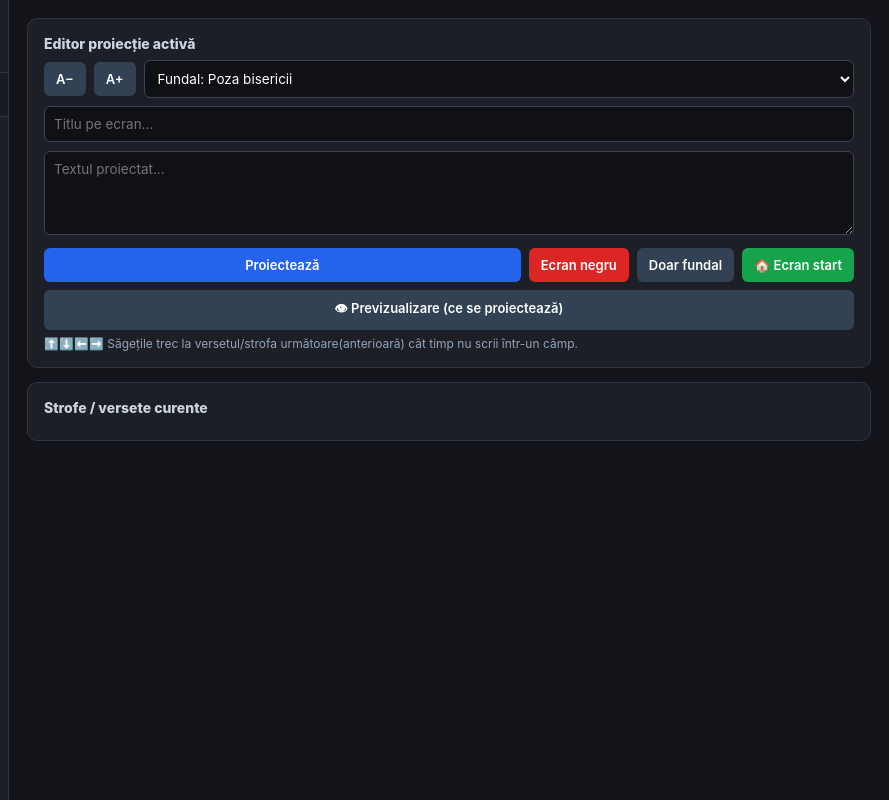
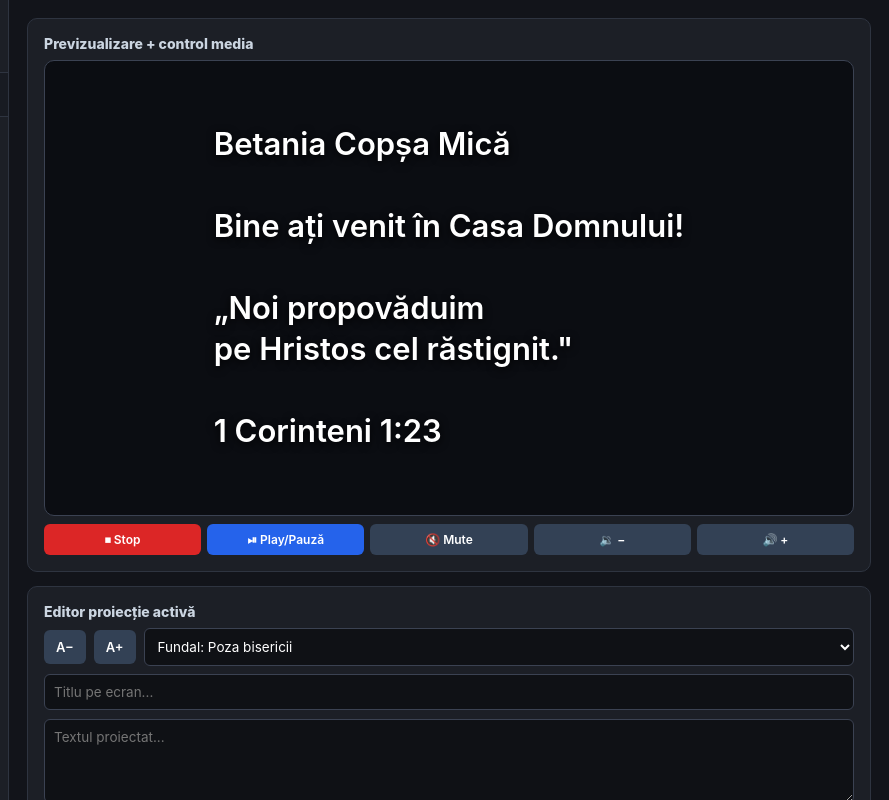
Before and after one commit to studentamericanuniversity-netizen/biserica-display, an Electron app: page control.html in a window 1280 px wide. Shown: the full height of the page, 391-1280 px from the left. Drawn offline with Linux system fonts and the light colour scheme; no server answers.

Commit message:
v1.2.5: proiectie fullscreen permanent, previzualizare live in panou cu control media (stop/play/pauza/mute/volum), fundal poza tot vizibil cu gradient, mute

```diff
--- a/control.html
+++ b/control.html
@@ -39,6 +39,12 @@
     .row select, .row input { flex:1; }
     select.sel { flex:1; }
     .color-dot { width:34px; padding:2px; height:34px; border:1px solid #3b4252; background:#0f1115; }
+    /* Previzualizare in panel */
+    #previewBox { width:100%; aspect-ratio:16/9; background:#000; border:1px solid #3b4252; border-radius:10px; overflow:hidden; position:relative; }
+    #prevStage { position:absolute; inset:0; display:flex; align-items:center; justify-content:center; padding:10px; }
+    #prevText { color:#fff; white-space:pre-line; text-align:center; max-width:97%; line-height:1.32; font-weight:600; text-shadow:0 2px 8px rgba(0,0,0,.95); }
+    .row-ctl { display:flex; gap:6px; margin-top:8px; }
+    .row-ctl button { flex:1; font-size:12px; padding:8px 6px; }
     hr.sep { border:none; border-top:1px solid var(--border); margin:14px 0; }
     .grid3 { display:grid; grid-template-columns:1fr 1fr 1fr; gap:6px; }
     .hl { color:#60a5fa; }
@@ -209,6 +215,20 @@ text normal pe o linie..."></textarea>
   <!-- ================= MAIN ================= -->
   <div class="main" style="flex:1; display:flex; flex-direction:column; overflow-y:auto; padding:18px; gap:14px;">
     <div style="background:var(--panel); border:1px solid var(--border); border-radius:10px; padding:16px;">
+      <div class="sec-title" style="margin-top:0;">Previzualizare + control media</div>
+      <div id="previewBox">
+        <div id="prevStage"><div id="prevText">…</div></div>
+      </div>
+      <div class="row-ctl">
+        <button class="btn-d" onclick="mediaCmd('stop')" title="Oprește și revino la ecranul de start">⏹ Stop</button>
+        <button class="btn-p" onclick="mediaCmd('toggle')" title="Play / Pauză">⏯ Play/Pauză</button>
+        <button class="btn-m" onclick="mediaCmd('mute')" title="Sunet pornit/oprit">🔇 Mute</button>
+        <button class="btn-m" onclick="mediaCmd('vol-down')" title="Volum mai mic">🔉 −</button>
+        <button class="btn-m" onclick="mediaCmd('vol-up')" title="Volum mai mare">🔊 +</button>
+      </div>
+    </div>
+
+    <div style="background:var(--panel); border:1px solid var(--border); border-radius:10px; padding:16px;">
       <div class="sec-title" style="margin-top:0;">Editor proiecție activă</div>
       <div class="row" style="margin-bottom:8px;">
         <button class="btn-m" onclick="fontAdj(-1)" title="Mărire font">A−</button>
@@ -279,7 +299,63 @@ text normal pe o linie..."></textarea>
       el.classList.add('active');
     }
 
-    function sendPayload(p) { ipcRenderer.send('send-to-screen', p); }
+    function sendPayload(p) { updatePreview(p); ipcRenderer.send('send-to-screen', p); }
+
+    // ---------- Previzualizare in panel ----------
+    let prevScale = 1;
+    let prevMode = 'plain';
+    let prevTextVal = '';
+    function prevBoxEl() { return document.getElementById('previewBox'); }
+    function prevTextEl() { return document.getElementById('prevText'); }
+    function prevBgCss(cls, img) {
+      if (img) return 'linear-gradient(180deg, rgba(8,10,16,0.25), rgba(8,10,16,0.55)), url("' + img + '") center center / contain no-repeat #000';
+      const map = {
+        'bg-neutru-inchis': 'radial-gradient(ellipse at 50% 40%, #1c2230 0%, #0b0d12 75%)',
+        'bg-albastru': 'radial-gradient(ellipse at 50% 40%, #14324d 0%, #071019 75%)',
+        'bg-gri': 'linear-gradient(160deg, #23272e 0%, #101216 100%)',
+        'bg-negru': '#000000',
+        'bg-imagine': 'url("https://images.unsplash.com/photo-1519817650390-64a93db51149?q=80&w=600") center center / cover no-repeat #000'
+      };
+      return map[cls] || '#0b0d12';
+    }
+    function previewFontSize() {
+      const box = prevBoxEl();
+      const w = box ? box.clientWidth : 400;
+      const base = prevMode === 'welcome' ? w / 26 : w / 30;
+      return Math.max(11, Math.min(46, Math.round(base * prevScale)));
+    }
+    function applyPrevBg(cls, img) {
+      const box = prevBoxEl();
+      if (!box) return;
+      box.style.background = prevBgCss(cls, img);
+    }
+    function updatePreview(data) {
+      if (!data) return;
+      const txt = prevTextEl();
+      if (!txt) return;
+      const box = prevBoxEl();
+      if (data.kind === 'bg') { applyPrevBg(data.bgClass, data.image); return; }
+      if (data.kind === 'font') { prevScale = Math.max(0.5, Math.min(3, prevScale + (data.delta || 0))); txt.style.fontSize = previewFontSize() + 'px'; return; }
+      if (data.kind === 'black' || data.blackout) { box.style.visibility = 'hidden'; return; }
+      box.style.visibility = 'visible';
+      if (data.kind === 'yt') { txt.innerText = '▶ Video YouTube în redare'; prevMode='plain'; txt.style.fontSize = previewFontSize()+'px'; applyPrevBg('bg-negru'); return; }
+      if (data.kind === 'local') { txt.innerText = '▶ Video/audio local în redare'; prevMode='plain'; txt.style.fontSize = previewFontSize()+'px'; applyPrevBg('bg-negru'); return; }
+      if (data.kind === 'image') { txt.innerText = '🖼 Imagine proiectată'; prevMode='plain'; txt.style.fontSize = previewFontSize()+'px'; applyPrevBg('bg-negru'); return; }
+      if (data.kind === 'clear') { return; }
+      // slide text
+      prevMode = data.mode || 'plain';
+      prevTextVal = String(data.text || '');
+      txt.innerText = prevTextVal.replace(/^### /gm, '');
+      txt.style.fontSize = previewFontSize() + 'px';
+      txt.style.color = data.textColor || '#ffffff';
+      txt.style.textAlign = data.align === 'left' ? 'left' : data.align === 'right' ? 'right' : 'center';
+      applyPrevBg(data.bgClass, data.image);
+      if (data.footer || data.footerRef) txt.innerText += '\n\n' + (data.footerRef || data.footer || '');
+    }
+    function mediaCmd(cmd) {
+      if (cmd === 'stop') { stopAndHome(); return; }
+      sendPayload({ kind:'ytcmd', cmd: cmd });
+    }
 
     // ================= NAVIGARE SĂGEȚI =================
     let nav = { items: [], idx: -1, baseTitle: '' };
```
Also changed, not shown: main.js (+3 -7 lines), projection.html (+15 -6 lines).
